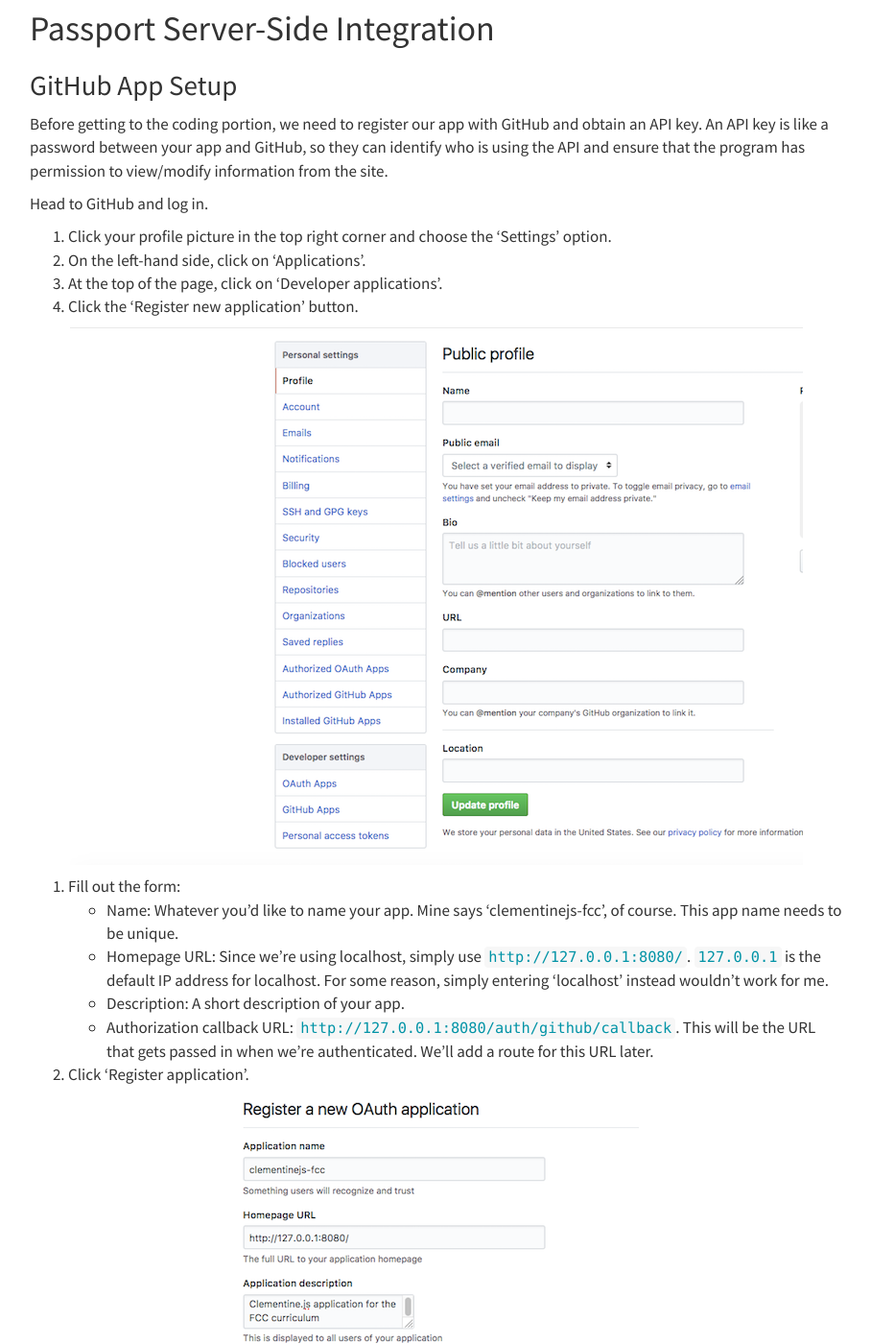
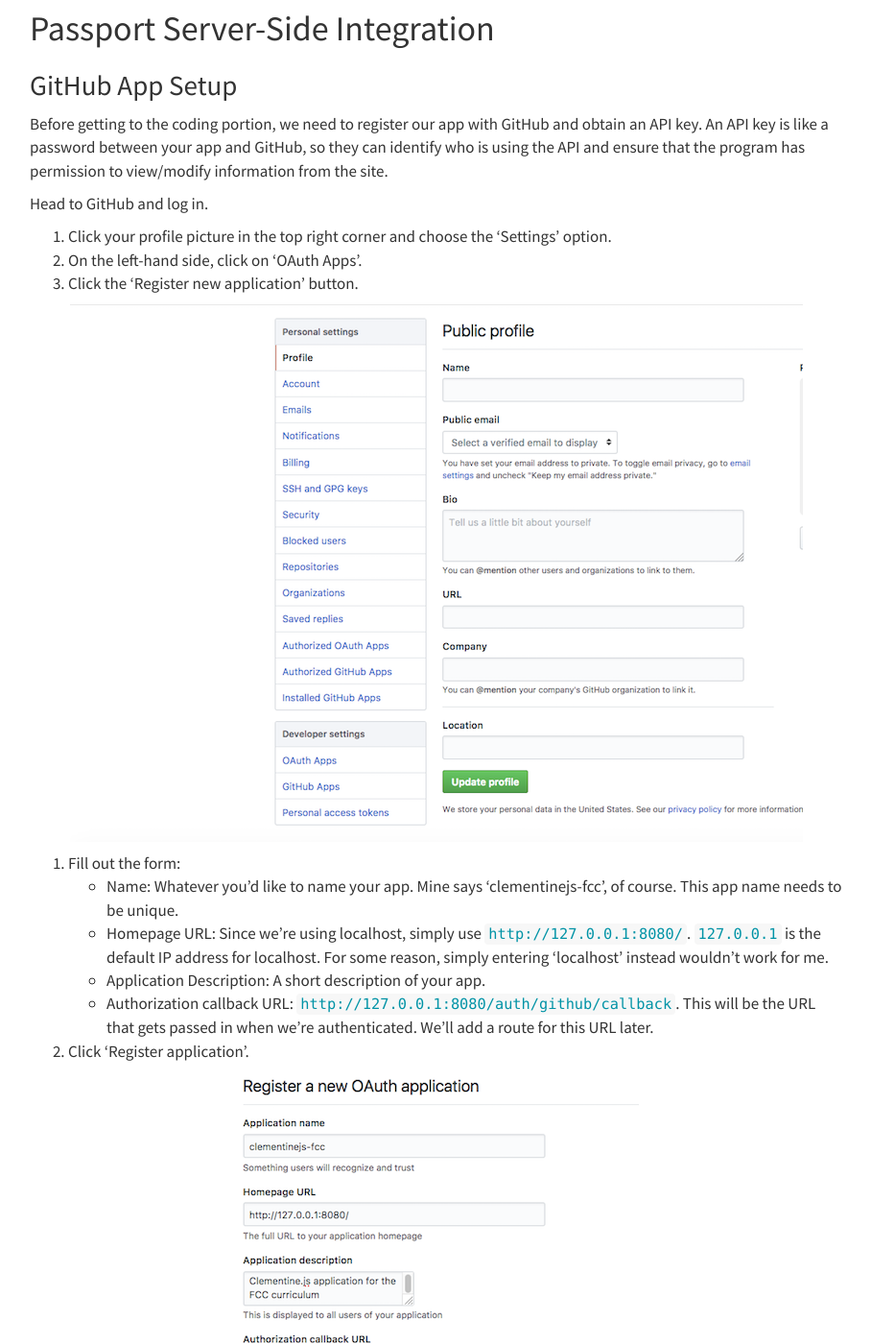
Before and after one commit to johnstonbl01/clementinejs, a Jekyll site: the page built from tutorials/tutorial-passport.md, in a window 1280 px wide and 1400 px high, scrolled down 8076 px. Shown: the whole window at 96% size, without its empty margins (39-947 px from the left). Built offline with Jekyll 4.4.1, drawn with Linux system fonts in a browser that asks for light colours; nearby versions of some CDN libraries; library files that are not in the unit come from our copies; Markdown is read by kramdown in place of the engine named in the settings; our own code applies the rules of GitHub Pages for plain Markdown files.

Commit message:
Update tutorial-passport.md

```diff
--- a/tutorials/tutorial-passport.md
+++ b/tutorials/tutorial-passport.md
@@ -386,16 +386,15 @@
 Head to GitHub and log in.
 
 1. Click your profile picture in the top right corner and choose the 'Settings' option.
-2. On the left-hand side, click on 'Applications'.
-3. At the top of the page, click on 'Developer applications'.
-4. Click the 'Register new application' button.
+2. On the left-hand side, click on 'OAuth Apps'.
+3. Click the 'Register new application' button.
 
 ![GitHub Settings](/img/passporttut01.png)
 
-5. Fill out the form:
+4. Fill out the form:
 	- Name: Whatever you'd like to name your app. Mine says 'clementinejs-fcc', of course. This app name needs to be unique.
 	- Homepage URL: Since we're using localhost, simply use `http://127.0.0.1:8080/`. `127.0.0.1` is the default IP address for localhost. For some reason, simply entering 'localhost' instead wouldn't work for me.
-	- Description: A short description of your app.
+	- Application Description: A short description of your app.
 	- Authorization callback URL: `http://127.0.0.1:8080/auth/github/callback`. This will be the URL that gets passed in when we're authenticated. We'll add a route for this URL later.
 4. Click 'Register application'.
 
```
